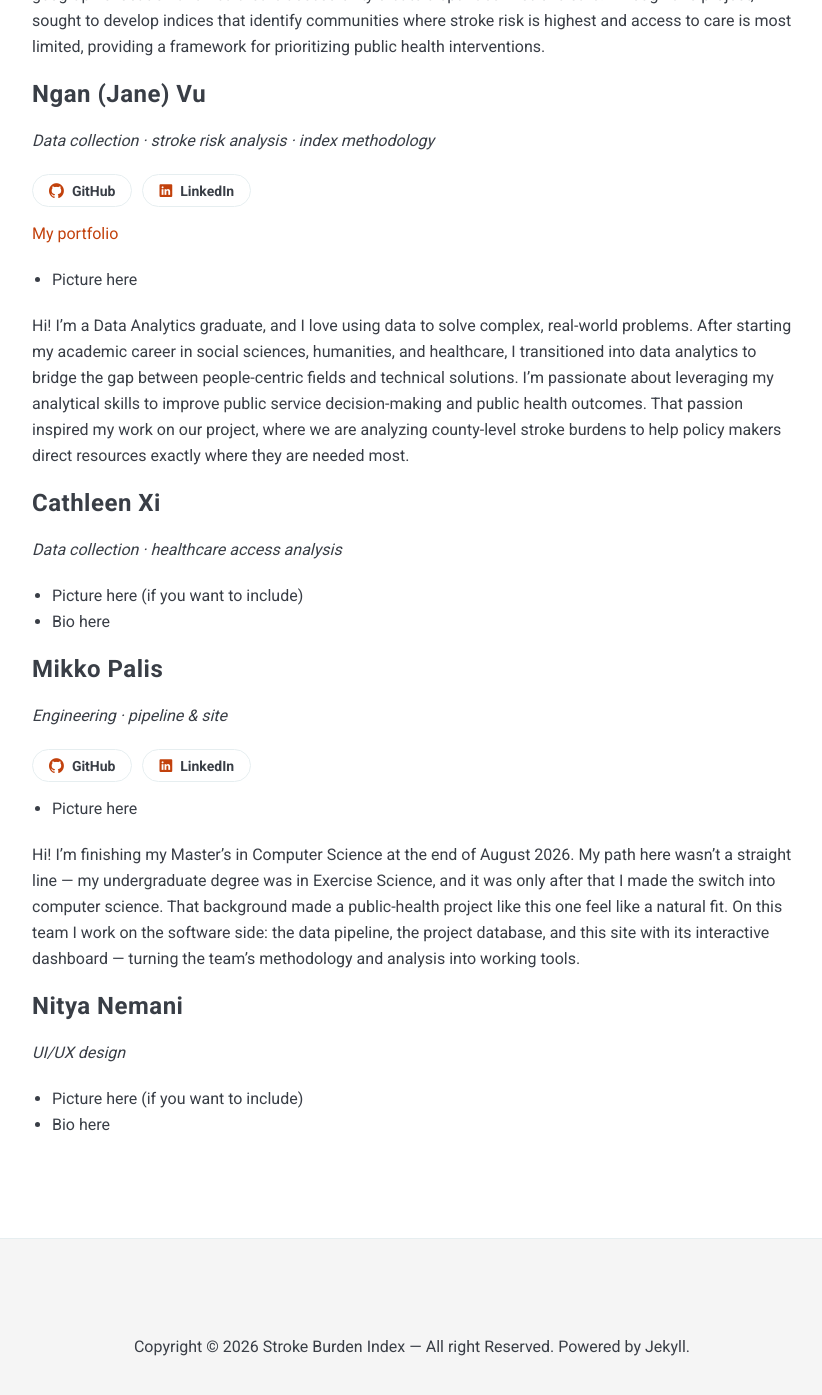
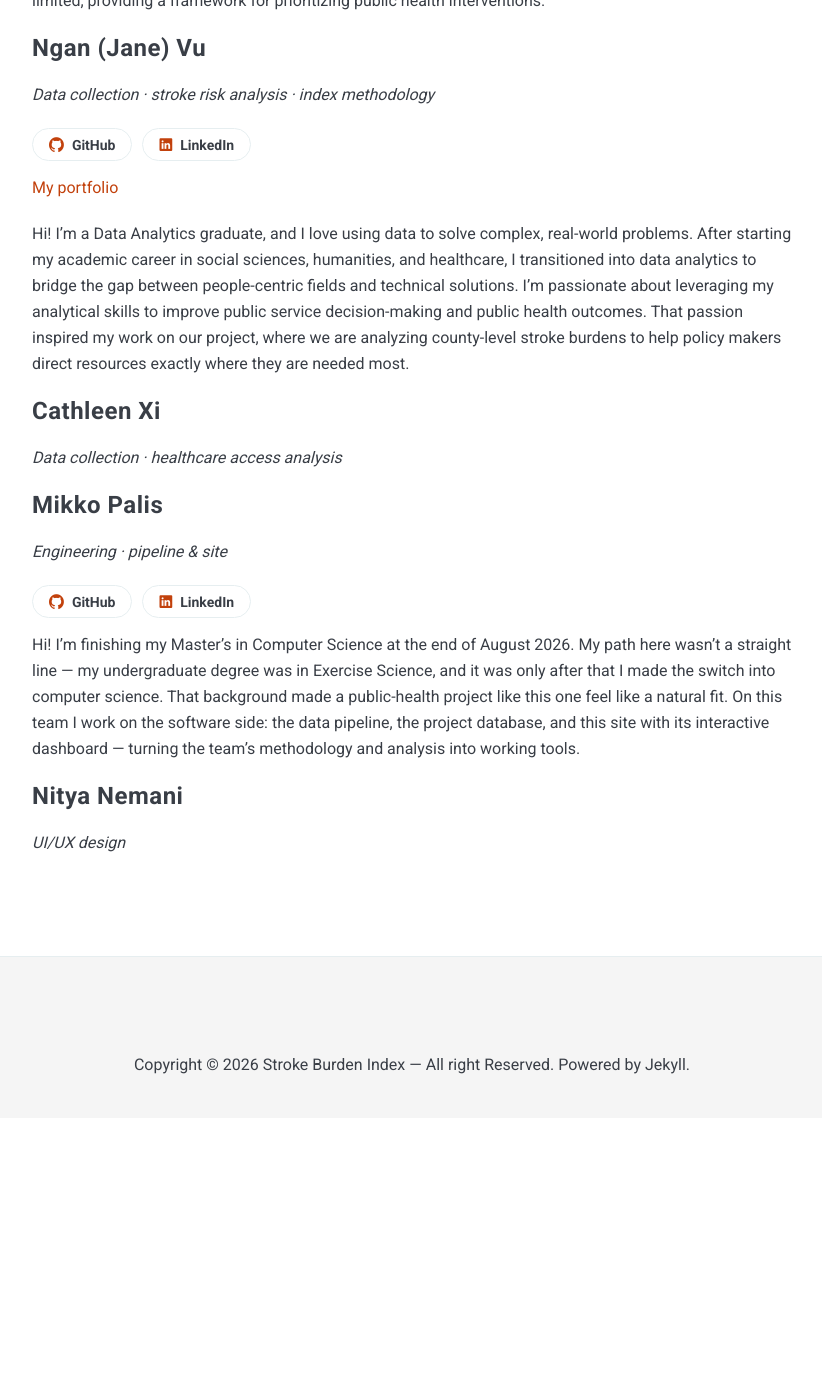
Before and after one commit to palism1/stroke-burden-index, a Jekyll site: the page built from docs/_pages/about.md, in a window 1280 px wide and 1400 px high, scrolled down 948 px. Shown: the top 1395 px of the window, without its empty margins (228-1050 px from the left). Built offline with Jekyll 4.4.1, drawn with Linux system fonts in a browser that asks for light colours; nearby versions of some CDN libraries; after the commit the page ends 2066 px from its top, so only the background shows below that.

Commit message:
About page: hide unfilled photo/bio placeholders from the rendered site
The visible "Picture here" / "Bio here" list items become HTML comments, so
the live page shows only real content (name, role, links, bio where written).
Each comment carries ready-to-uncomment markup — photo image tag for
everyone, plus the profile-button block and a bio slot for Cathleen and
Nitya — so teammates can fill in their section by editing one block.

```diff
--- a/docs/_pages/about.md
+++ b/docs/_pages/about.md
@@ -15,7 +15,9 @@ We are a small team that came together in June 2026 through the Hack Your Summer
   <a class="profile-btn" href="https://www.linkedin.com/in/jane-condon-/" target="_blank" rel="noopener"><i class="ion ion-logo-linkedin"></i>LinkedIn</a>
 </div>
 
-- Picture here
+<!-- Uncomment and edit when adding a photo (put the image in docs/images/):
+![Jane Condon]({{ site.baseurl }}/images/your-photo.jpg)
+-->
 
 Hello! I am a graduate student at Stony Brook University from Long Island, NY. I expect to graduate with my Masters in Statistics in December 2026. I also hold a Bachelor's degree in Applied Mathematics and Economics from Stony Brook University. Prior to starting my Masters, I did an internship as a data analyst at a nonprofit in the public health field and really enjoyed the experience, which led me to develop an interest in biostatistics (i.e., statistics in the field of healthcare/medicine, public health, etc.). Personally, this project was motivated by a personal experience after a family member suffered a stroke earlier this year. Experiencing firsthand how critical timely treatment is sparked my interest in understanding whether geographic location and healthcare accessibility create disparities in stroke care. Through this project, I sought to develop indices that identify communities where stroke risk is highest and access to care is most limited, providing a framework for prioritizing public health interventions.
 
@@ -29,7 +31,9 @@ Hello! I am a graduate student at Stony Brook University from Long Island, NY. I
 
 <a href="https://nvu01.github.io/" target="_blank" rel="noopener">My portfolio</a>
 
-- Picture here
+<!-- Uncomment and edit when adding a photo (put the image in docs/images/):
+![Ngan Vu]({{ site.baseurl }}/images/your-photo.jpg)
+-->
 
 Hi! I’m a Data Analytics graduate, and I love using data to solve complex, real-world problems.
 After starting my academic career in social sciences, humanities, and healthcare, I transitioned into data analytics to bridge the gap between people-centric fields and technical solutions.
@@ -39,8 +43,18 @@ That passion inspired my work on our project, where we are analyzing county-leve
 ### Cathleen Xi
 *Data collection · healthcare access analysis*
 
-- Picture here (if you want to include)
-- Bio here
+<!-- Cathleen: uncomment and fill in whatever you'd like to include.
+Links (edit the hrefs):
+<div class="profile-links">
+  <a class="profile-btn" href="https://github.com/YOUR-USERNAME" target="_blank" rel="noopener"><i class="ion ion-logo-github"></i>GitHub</a>
+  <a class="profile-btn" href="https://www.linkedin.com/in/YOUR-PROFILE/" target="_blank" rel="noopener"><i class="ion ion-logo-linkedin"></i>LinkedIn</a>
+</div>
+
+Photo (put the image in docs/images/):
+![Cathleen Xi]({{ site.baseurl }}/images/your-photo.jpg)
+
+Bio: write it here as a normal paragraph.
+-->
 
 ### Mikko Palis
 *Engineering · pipeline & site*
@@ -50,7 +64,9 @@ That passion inspired my work on our project, where we are analyzing county-leve
   <a class="profile-btn" href="https://www.linkedin.com/in/mikko-palis-ab552523a/" target="_blank" rel="noopener"><i class="ion ion-logo-linkedin"></i>LinkedIn</a>
 </div>
 
-- Picture here
+<!-- Uncomment and edit when adding a photo (put the image in docs/images/):
+![Mikko Palis]({{ site.baseurl }}/images/your-photo.jpg)
+-->
 
 Hi! I'm finishing my Master's in Computer Science at the end of August 2026.
 My path here wasn't a straight line — my undergraduate degree was in Exercise
@@ -63,5 +79,15 @@ methodology and analysis into working tools.
 ### Nitya Nemani
 *UI/UX design*
 
-- Picture here (if you want to include)
-- Bio here
+<!-- Nitya: uncomment and fill in whatever you'd like to include.
+Links (edit the hrefs):
+<div class="profile-links">
+  <a class="profile-btn" href="https://github.com/YOUR-USERNAME" target="_blank" rel="noopener"><i class="ion ion-logo-github"></i>GitHub</a>
+  <a class="profile-btn" href="https://www.linkedin.com/in/YOUR-PROFILE/" target="_blank" rel="noopener"><i class="ion ion-logo-linkedin"></i>LinkedIn</a>
+</div>
+
+Photo (put the image in docs/images/):
+![Nitya Nemani]({{ site.baseurl }}/images/your-photo.jpg)
+
+Bio: write it here as a normal paragraph.
+-->
```
